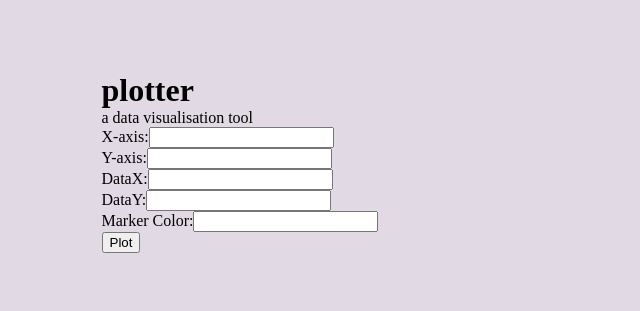
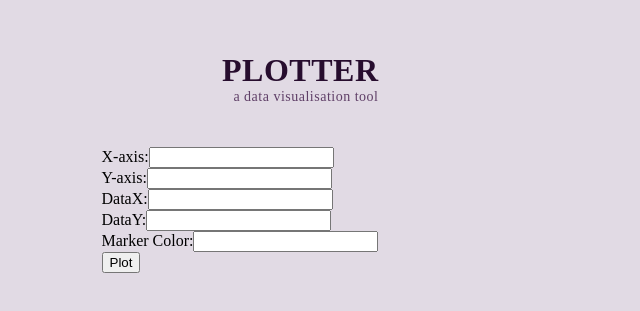
Before and after one commit to SahilGujrati/Plotter, a React (Vite) app: page / in a window 1280 px wide. Shown: the part 233-544 px from the top of the page, without its empty margins (0-640 px from the left). Built offline with nearby package versions, Linux system fonts and the light colour scheme.

Commit message:
Updated styles for header components.

```diff
--- a/src/css/Header.css
+++ b/src/css/Header.css
@@ -0,0 +1,18 @@
+header {
+    margin-bottom: 42px;
+}
+
+header h1 {
+    font-size: 28;
+    text-align: right;
+    text-transform: uppercase;
+    letter-spacing: 0.5px;
+    color: #270D2E;
+}
+
+header p {
+    font-size: 14px;
+    text-align: right;
+    color: #5F3F67;
+    letter-spacing: 0.5px;
+}
```
